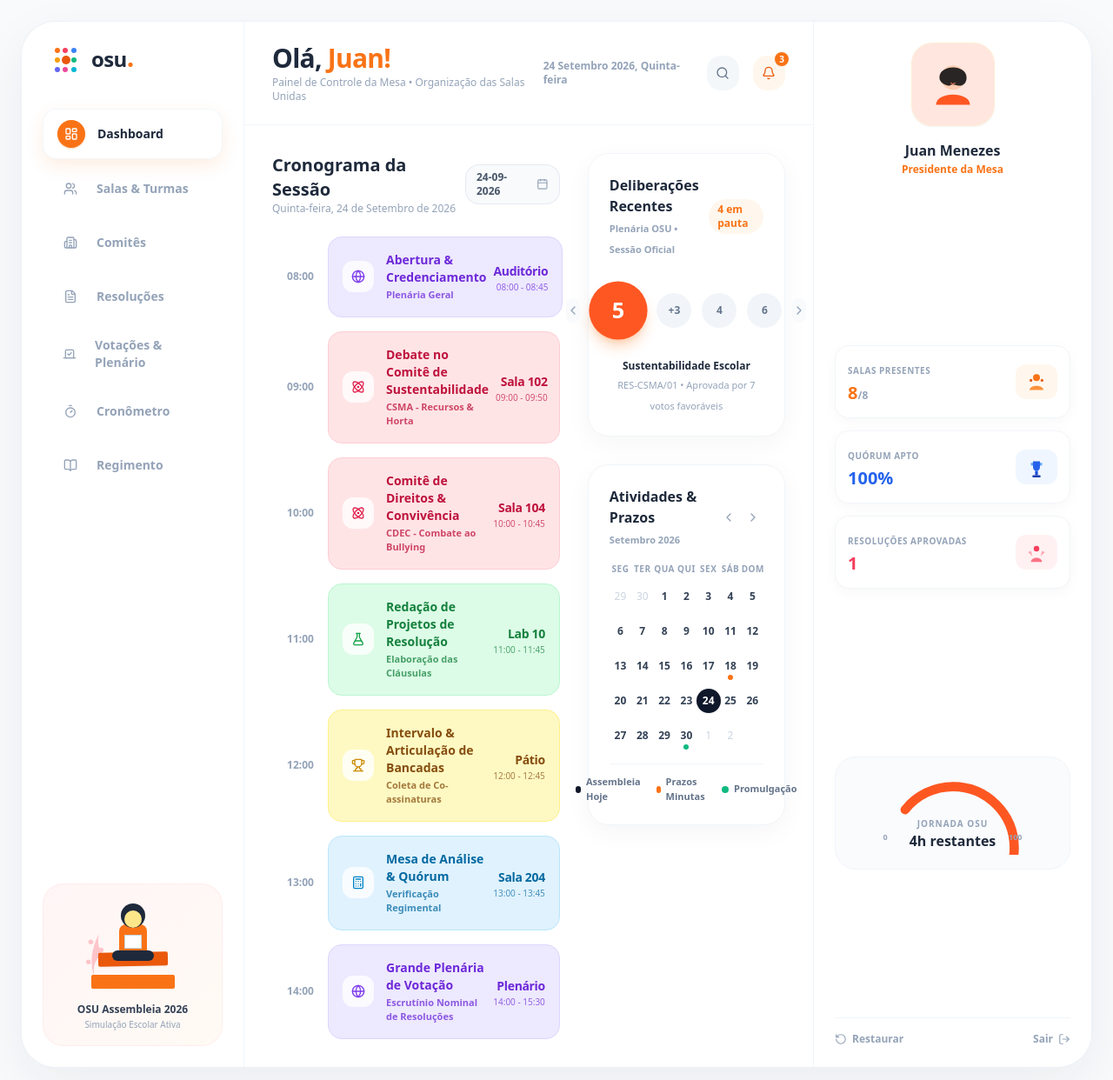
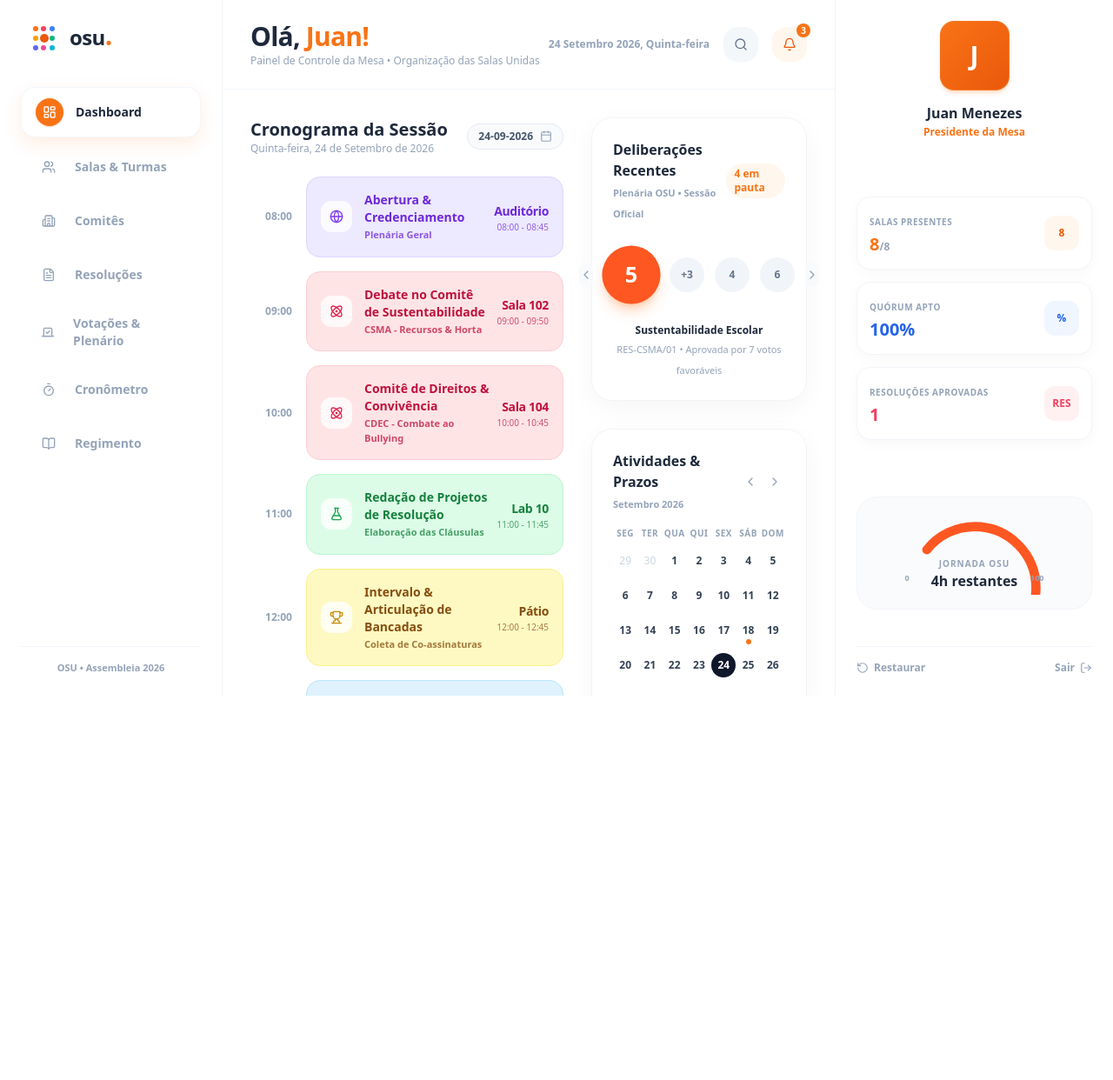
Before and after one commit to menezesjuan/osu-plataforma, a React (Vite) app: page / in a window 1280 px wide. Shown: the top 1242 px of the page at 87% size. After the commit the page ends 800 px from the top, so only its background shows below. Built offline with nearby package versions, Linux system fonts and the light colour scheme.

Commit message:
Ajusta layout para tela cheia e simplifica identificador do usuario

```diff
--- a/src/App.tsx
+++ b/src/App.tsx
@@ -16,13 +16,12 @@ export const AppContent: React.FC = () => {
   const [activeTab, setActiveTab] = useState<ActiveTab>('dashboard');
 
   return (
-    <div className="w-full max-w-[1480px] bg-white rounded-[32px] sm:rounded-[40px] shadow-[0_20px_60px_rgba(30,41,59,0.06)] border border-slate-200/60 flex flex-col lg:flex-row overflow-hidden min-h-[900px] my-auto">
-
-      {/* Barra Lateral Esquerda com Menu e Ilustração */}
+    <div className="w-full h-screen flex flex-col lg:flex-row overflow-hidden bg-white">
+      {/* Barra Lateral Esquerda com Navegação */}
       <Sidebar activeTab={activeTab} setActiveTab={setActiveTab} />
 
-      {/* Área Central Principal */}
-      <div className="flex-1 flex flex-col min-w-0 bg-white">
+      {/* Área Central Principal em Tela Cheia */}
+      <div className="flex-1 flex flex-col min-w-0 bg-white h-full overflow-hidden">
         <Header
           onSearchClick={() => setActiveTab('resolutions')}
           onNotificationsClick={() => setActiveTab('dashboard')}
@@ -39,9 +38,8 @@ export const AppContent: React.FC = () => {
         </div>
       </div>
 
-      {/* Barra Lateral Direita com Perfil e Métricas */}
+      {/* Barra Lateral Direita com Perfil e Indicadores */}
       <RightPanel />
-
     </div>
   );
 };
--- a/src/components/layout/RightPanel.tsx
+++ b/src/components/layout/RightPanel.tsx
@@ -10,30 +10,24 @@ export const RightPanel: React.FC = () => {
   const totalCount = delegations.length;
   const quorumPercentage = totalCount > 0 ? Math.round((presentCount / totalCount) * 100) : 0;
 
+  const userName = "Juan Menezes";
+  const userInitial = userName.trim().charAt(0).toUpperCase();
+
   return (
-    <aside className="w-80 shrink-0 bg-white border-l border-slate-100 p-6 flex flex-col justify-between select-none">
+    <aside className="w-80 h-full shrink-0 bg-white border-l border-slate-100 p-6 flex flex-col justify-between select-none overflow-y-auto">
 
-      {/* Perfil do Usuário / Delegado */}
+      {/* Perfil do Usuário com Quadrado e Inicial */}
       <div className="flex flex-col items-center text-center">
-        {/* Avatar Ilustrado em Caixa Coral Suave */}
-        <div className="w-24 h-24 rounded-3xl bg-[#ffe6df] flex items-center justify-center p-2 shadow-sm border border-orange-100 relative overflow-hidden group">
-          <svg className="w-20 h-20" viewBox="0 0 100 100" fill="none">
-            {/* Cabelo e Rosto Estilizados */}
-            <circle cx="50" cy="40" r="18" fill="#ffcdb2" />
-            <path d="M30 40 C30 20, 70 20, 70 40 C70 48, 65 52, 60 52 C55 52, 50 48, 45 52 C40 52, 30 48, 30 40 Z" fill="#292524" />
-            <circle cx="44" cy="42" r="2" fill="#292524" />
-            <circle cx="56" cy="42" r="2" fill="#292524" />
-            <path d="M47 48 Q50 51 53 48" stroke="#e76f51" strokeWidth="1.5" strokeLinecap="round" />
-            {/* Roupa Laranja */}
-            <path d="M25 80 C25 60, 75 60, 75 80 Z" fill="#ff5722" />
-          </svg>
+        {/* Quadrado com a primeira letra do nome */}
+        <div className="w-20 h-20 rounded-2xl bg-gradient-to-br from-orange-500 to-orange-600 text-white flex items-center justify-center shadow-md shadow-orange-500/20 font-black text-3xl border border-orange-400/40">
+          {userInitial}
         </div>
 
-        <h3 className="mt-4 text-base font-extrabold text-slate-800">Juan Menezes</h3>
+        <h3 className="mt-3.5 text-base font-extrabold text-slate-800">{userName}</h3>
         <span className="text-xs font-bold text-orange-500 mt-0.5">Presidente da Mesa</span>
       </div>
 
-      {/* 3 Cards de Indicadores com Ilustrações Micro-Artísticas */}
+      {/* 3 Cards de Indicadores com Métricas */}
       <div className="space-y-3.5 my-6">
 
         {/* Card 1: Presença / Quórum de Salas */}
@@ -44,14 +38,8 @@ export const RightPanel: React.FC = () => {
               {presentCount}<span className="text-xs text-slate-400 font-semibold">/{totalCount}</span>
             </div>
           </div>
-          {/* Ilustração estudante comemorando */}
-          <div className="w-12 h-10 rounded-xl bg-orange-50 flex items-center justify-center text-orange-500">
-            <svg className="w-8 h-8" viewBox="0 0 40 40" fill="currentColor">
-              <circle cx="20" cy="14" r="5" fill="#f97316" />
-              <path d="M10 32 C10 24 30 24 30 32 Z" fill="#fb923c" />
-              <circle cx="12" cy="18" r="2" fill="#ea580c" />
-              <circle cx="28" cy="18" r="2" fill="#ea580c" />
-            </svg>
+          <div className="w-10 h-10 rounded-xl bg-orange-50 text-orange-600 flex items-center justify-center font-black text-xs">
+            {presentCount}
           </div>
         </div>
 
@@ -61,15 +49,8 @@ export const RightPanel: React.FC = () => {
             <span className="text-[10px] font-bold uppercase tracking-wider text-slate-400">Quórum Apto</span>
             <div className="text-xl font-black text-blue-600 mt-0.5">{quorumPercentage}%</div>
           </div>
-          {/* Ilustração troféu / vitória */}
-          <div className="w-12 h-10 rounded-xl bg-blue-50 flex items-center justify-center text-blue-600">
-            <svg className="w-8 h-8" viewBox="0 0 40 40" fill="currentColor">
-              <path d="M15 12 H25 V20 C25 24 22 26 20 26 C18 26 15 24 15 20 Z" fill="#2563eb" />
-              <path d="M12 14 H15 V18 H12 Z" fill="#60a5fa" />
-              <path d="M25 14 H28 V18 H25 Z" fill="#60a5fa" />
-              <rect x="18" y="26" width="4" height="6" fill="#1d4ed8" />
-              <rect x="14" y="32" width="12" height="3" rx="1.5" fill="#1e40af" />
-            </svg>
+          <div className="w-10 h-10 rounded-xl bg-blue-50 text-blue-600 flex items-center justify-center font-black text-xs">
+            %
           </div>
         </div>
 
@@ -79,14 +60,8 @@ export const RightPanel: React.FC = () => {
             <span className="text-[10px] font-bold uppercase tracking-wider text-slate-400">Resoluções Aprovadas</span>
             <div className="text-xl font-black text-rose-500 mt-0.5">{approvedCount}</div>
           </div>
-          {/* Ilustração celebração / estrela */}
-          <div className="w-12 h-10 rounded-xl bg-rose-50 flex items-center justify-center text-rose-500">
-            <svg className="w-8 h-8" viewBox="0 0 40 40" fill="currentColor">
-              <circle cx="20" cy="15" r="4" fill="#f43f5e" />
-              <path d="M12 34 C12 26 28 26 28 34 Z" fill="#fb7185" />
-              <path d="M8 20 L14 26 L12 18 Z" fill="#fda4af" />
-              <path d="M32 20 L26 26 L28 18 Z" fill="#fda4af" />
-            </svg>
+          <div className="w-10 h-10 rounded-xl bg-rose-50 text-rose-500 flex items-center justify-center font-black text-xs">
+            RES
           </div>
         </div>
 
@@ -95,9 +70,7 @@ export const RightPanel: React.FC = () => {
       {/* Medidor Radial Semi-Circular (Time / Progress Gauge) */}
       <div className="p-4 rounded-3xl bg-slate-50/70 border border-slate-100 flex flex-col items-center justify-center relative">
         <div className="relative w-44 h-24 flex items-end justify-center overflow-hidden">
-          {/* Arco de fundo e indicador SVG */}
           <svg className="w-44 h-44 -rotate-90 origin-center absolute top-0" viewBox="0 0 100 100">
-            {/* Trilha cinza pontilhada / suave */}
             <circle
               cx="50"
               cy="50"
@@ -108,7 +81,6 @@ export const RightPanel: React.FC = () => {
               strokeDasharray="125 125"
               strokeDashoffset="0"
             />
-            {/* Arco laranja ativo */}
             <circle
               cx="50"
               cy="50"
@@ -118,11 +90,10 @@ export const RightPanel: React.FC = () => {
               strokeWidth="6"
               strokeLinecap="round"
               strokeDasharray="125 125"
-              strokeDashoffset="35" // ~70% de preenchimento
+              strokeDashoffset="35"
             />
           </svg>
 
-          {/* Marcadores 0, 25, 50, 75, 100 */}
           <div className="absolute inset-0 flex items-center justify-between px-2 pt-14 text-[9px] text-slate-400 font-bold">
             <span>0</span>
             <span>100</span>
--- a/src/components/layout/Sidebar.tsx
+++ b/src/components/layout/Sidebar.tsx
@@ -13,8 +13,6 @@ import { ActiveTab } from './Navbar';
 interface SidebarProps {
   activeTab: ActiveTab;
   setActiveTab: (tab: ActiveTab) => void;
-  isOpen?: boolean;
-  onClose?: () => void;
 }
 
 export const Sidebar: React.FC<SidebarProps> = ({ activeTab, setActiveTab }) => {
@@ -29,7 +27,7 @@ export const Sidebar: React.FC<SidebarProps> = ({ activeTab, setActiveTab }) =>
   ];
 
   return (
-    <aside className="w-64 shrink-0 bg-white border-r border-slate-100 p-6 flex flex-col justify-between select-none">
+    <aside className="w-64 h-full shrink-0 bg-white border-r border-slate-100 p-6 flex flex-col justify-between select-none">
       <div>
         {/* Logo estilo Astrum com constelação de pontos coloridos */}
         <div
@@ -89,45 +87,9 @@ export const Sidebar: React.FC<SidebarProps> = ({ activeTab, setActiveTab }) =>
         </nav>
       </div>
 
-      {/* Ilustração estilo Estudante lendo sobre os livros */}
-      <div className="relative mt-8 pt-4">
-        <div className="rounded-3xl bg-gradient-to-br from-rose-50/70 to-orange-50/60 p-4 border border-rose-100/50 flex flex-col items-center text-center overflow-hidden">
-          {/* Gráfico SVG ilustrado */}
-          <div className="w-28 h-28 relative flex items-center justify-center">
-            {/* Folhas/Raminho decorativo */}
-            <svg className="absolute -left-2 bottom-4 w-10 h-16 text-rose-300 opacity-60" viewBox="0 0 40 70" fill="currentColor">
-              <path d="M20,65 Q10,40 25,10 Q22,25 30,35 Q15,45 20,65 Z" />
-              <circle cx="15" cy="20" r="3" />
-              <circle cx="28" cy="30" r="3" />
-              <circle cx="12" cy="45" r="3" />
-            </svg>
-
-            {/* Livros empilhados ilustrados */}
-            <div className="absolute bottom-2 flex flex-col items-center">
-              <div className="w-20 h-4 bg-orange-600 rounded-sm shadow-sm transform -rotate-1"></div>
-              <div className="w-22 h-3.5 bg-blue-900 rounded-sm shadow-sm -mt-0.5"></div>
-              <div className="w-24 h-4 bg-orange-500 rounded-sm shadow-sm -mt-0.5"></div>
-            </div>
-
-            {/* Personagem estudante sentado */}
-            <div className="absolute bottom-10 flex flex-col items-center">
-              {/* Cabeça & Cabelo */}
-              <div className="w-7 h-7 rounded-full bg-slate-800 relative">
-                <div className="w-5 h-5 rounded-full bg-amber-200 mx-auto mt-2"></div>
-              </div>
-              {/* Corpo */}
-              <div className="w-8 h-8 rounded-t-lg bg-orange-500 -mt-1 flex items-center justify-center">
-                {/* Livrinho nas mãos */}
-                <div className="w-5 h-4 bg-white rounded-xs border border-slate-300 -mb-2"></div>
-              </div>
-              {/* Pernas cruzadas */}
-              <div className="w-12 h-3 bg-slate-800 rounded-full -mt-0.5"></div>
-            </div>
-          </div>
-
-          <span className="text-xs font-bold text-slate-700 mt-2">OSU Assembleia 2026</span>
-          <span className="text-[10px] text-slate-400 mt-0.5">Simulação Escolar Ativa</span>
-        </div>
+      {/* Rodapé Limpo da Barra Lateral */}
+      <div className="pt-4 border-t border-slate-100 text-[11px] font-semibold text-slate-400 text-center">
+        <span>OSU • Assembleia 2026</span>
       </div>
     </aside>
   );
--- a/src/index.css
+++ b/src/index.css
@@ -3,8 +3,11 @@
 @tailwind utilities;
 
 @layer base {
-  body {
-    @apply bg-[#e6ebf5] text-slate-800 antialiased font-sans selection:bg-orange-500 selection:text-white min-h-screen p-2 sm:p-4 lg:p-6 flex items-center justify-center;
+  html, body {
+    @apply h-full w-full m-0 p-0 overflow-hidden bg-white text-slate-800 antialiased font-sans selection:bg-orange-500 selection:text-white;
+  }
+  #root {
+    @apply h-full w-full;
   }
 }
 
```
